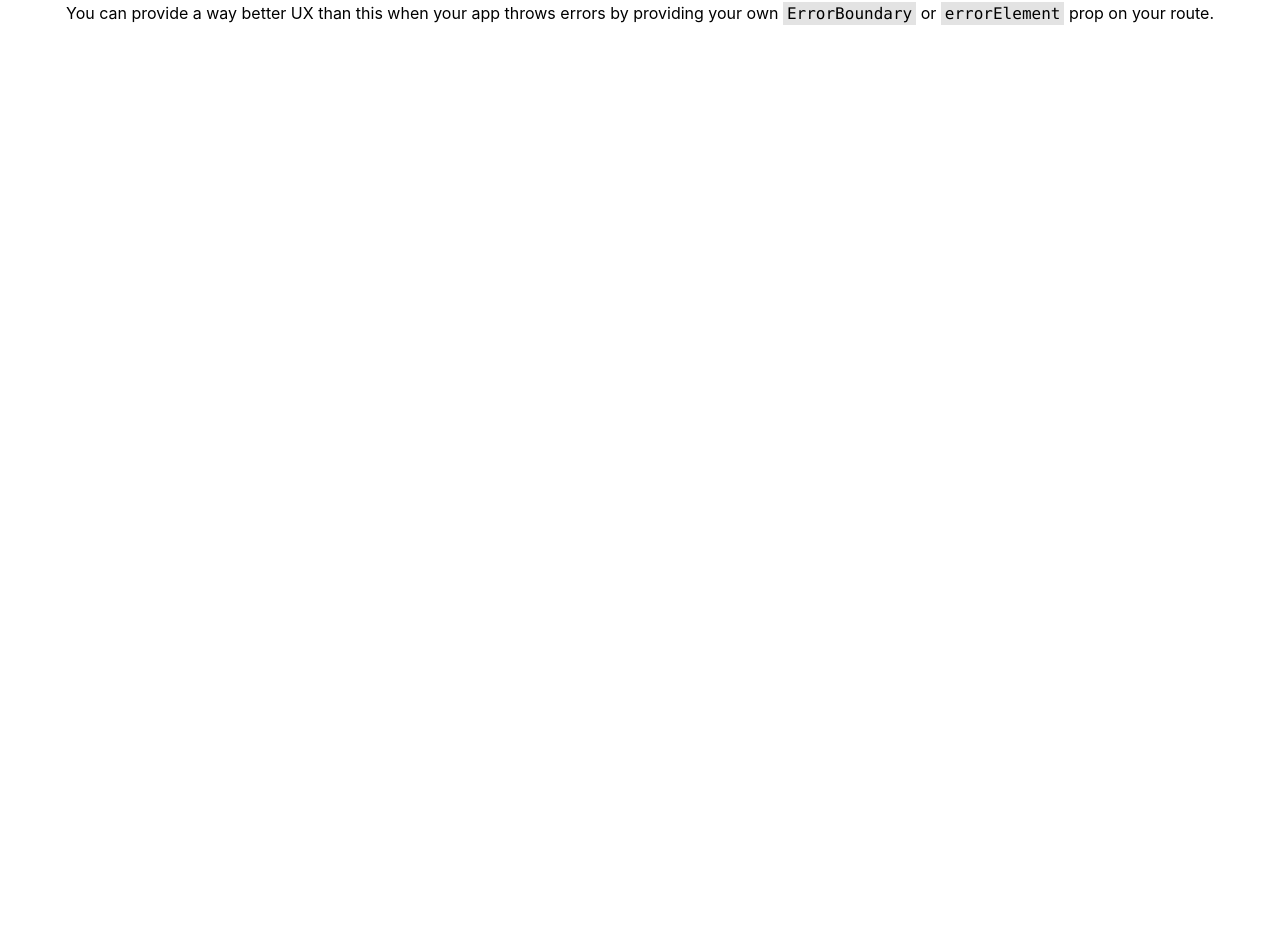
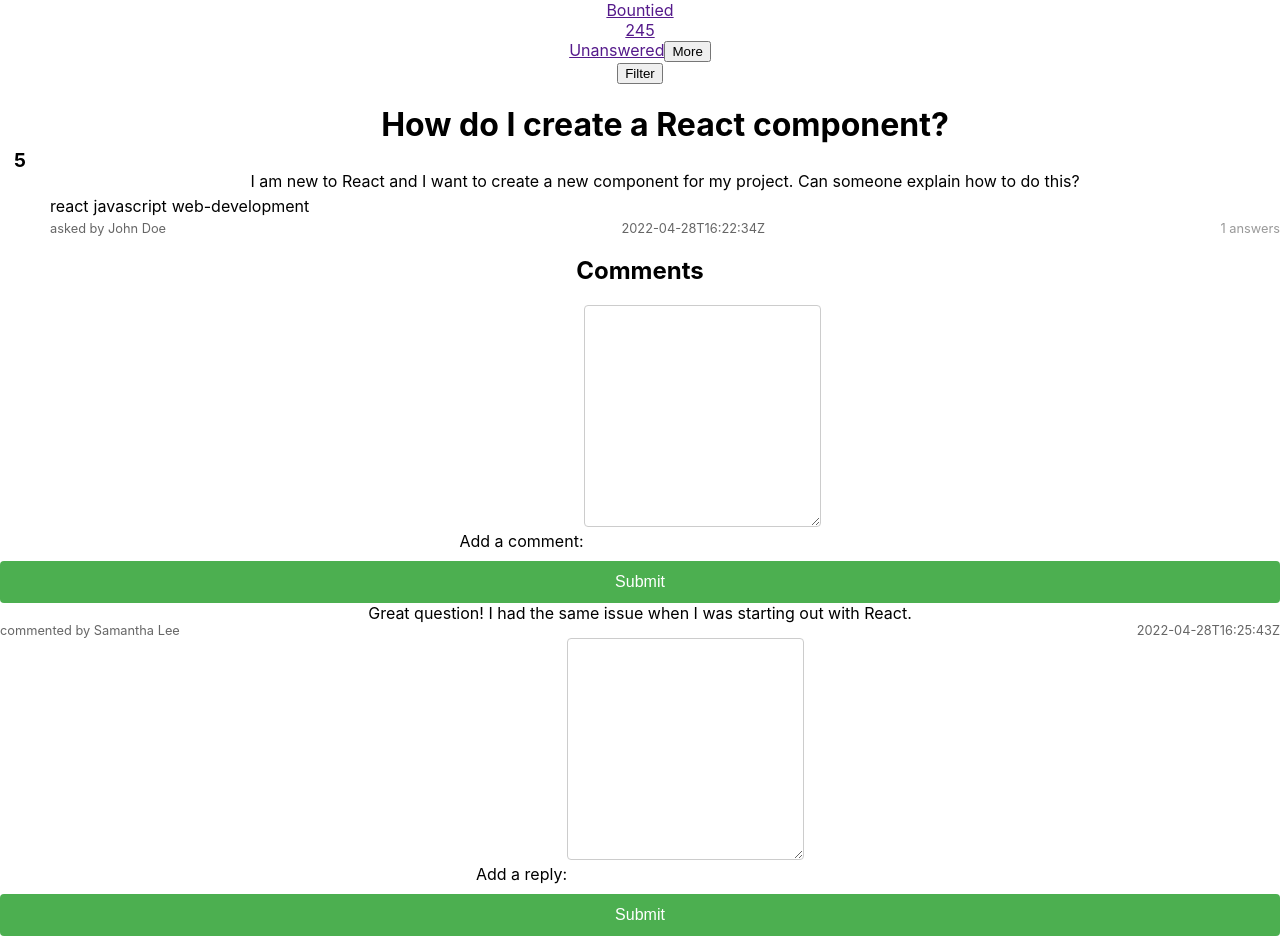
Before and after one commit to Kasun002/gw-stack-overflow, a React (Create React App) app: page /question/1 in a window 1280 px wide. Before the commit this address had no page. Shown: the part 144-1080 px from the top of the page. Before the commit the page ends 800 px from the top, so only its background shows below. Built offline with nearby package versions, Linux system fonts and the light colour scheme.

Commit message:
Question Detail Page

```diff
--- a/src/Router.tsx
+++ b/src/Router.tsx
@@ -13,7 +13,7 @@ const router = createBrowserRouter([
         element: <Question/>
     },
     {
-        path: "/detail",
+        path: "question/:id",
         element: <QuestionDetail/>
     },
 ]);
--- a/src/pages/detail/QuestionDetail.tsx
+++ b/src/pages/detail/QuestionDetail.tsx
@@ -1,10 +1,86 @@
+import { useParams } from 'react-router-dom';
 import './QuestionDetail.css';
+import { useState } from 'react';
+import { DummyQuestions } from '../../utils/DummyQuestion';
+import Header from '../../components/header/Header';
 
 const QuestionDetail = () => {
+    const { id } = useParams();
+    const questionId = id ? parseInt(id) : null;
+    const [comment, setComment] = useState('');
+    const [reply, setReply] = useState('');
+
+    const question = DummyQuestions.find(q => q.id === questionId);
+
+    const handleCommentChange = (event: any) => {
+        setComment(event.target.value);
+    };
+
+    const handleReplyChange = (event: any) => {
+        setReply(event.target.value);
+    };
+
+    const handleCommentSubmit = (event: any) => {
+        event.preventDefault();
+        console.log(`Submitting comment for question ${questionId}: ${comment}`);
+        setComment('');
+    };
+
+    const handleReplySubmit = (event: any, commentId: number) => {
+        event.preventDefault();
+        console.log(`Submitting reply for comment ${commentId} on question ${questionId}: ${reply}`);
+        setReply('');
+    };
+
     return (
-        <div className='question-detail'>
-            QuestionList Detail
-        </div>
+        <>
+            <div id="content" className="snippet-hidden">
+                <div id="mainbar" role="main" aria-labelledby="h-all-questions">
+                    <Header></Header>
+                    <div className='question-wrapper'>
+                        <div className="question">
+                            <div className="votes">{question?.votes}</div>
+                            <div className="question-summary">
+                                <h1>{question?.title}</h1>
+                                <div>{question?.body}</div>
+                                <div className="tags">{question?.tags.map(tag => <span key={tag}>{tag}</span>)}</div>
+                                <div className="details">
+                                    <span className="author">asked by {question?.author}</span>
+                                    <span className="timestamp">{question?.timestamp}</span>
+                                    <span className="answer-count">{question?.answers.length} answers</span>
+                                </div>
+                            </div>
+                        </div>
+                        <div className="comment-section">
+                            <h2>Comments</h2>
+                            <form onSubmit={(event) => handleCommentSubmit(event)}>
+                                <label>
+                                    Add a comment:
+                                    <textarea value={comment} onChange={handleCommentChange} />
+                                </label>
+                                <button type="submit">Submit</button>
+                            </form>
+                            {question?.comments.map((comment) => (
+                                <div key={comment.id} className="comment">
+                                    <div>{comment.body}</div>
+                                    <div className="details">
+                                        <span className="author">commented by {comment.author}</span>
+                                        <span className="timestamp">{comment.timestamp}</span>
+                                    </div>
+                                    <form onSubmit={(event) => handleReplySubmit(event, comment.id)}>
+                                        <label>
+                                            Add a reply:
+                                            <textarea value={reply} onChange={handleReplyChange} />
+                                        </label>
+                                        <button type="submit">Submit</button>
+                                    </form>
+                                </div>
+                            ))}
+                        </div>
+                    </div>
+                </div>
+            </div>
+        </>
     );
 }
 
```
